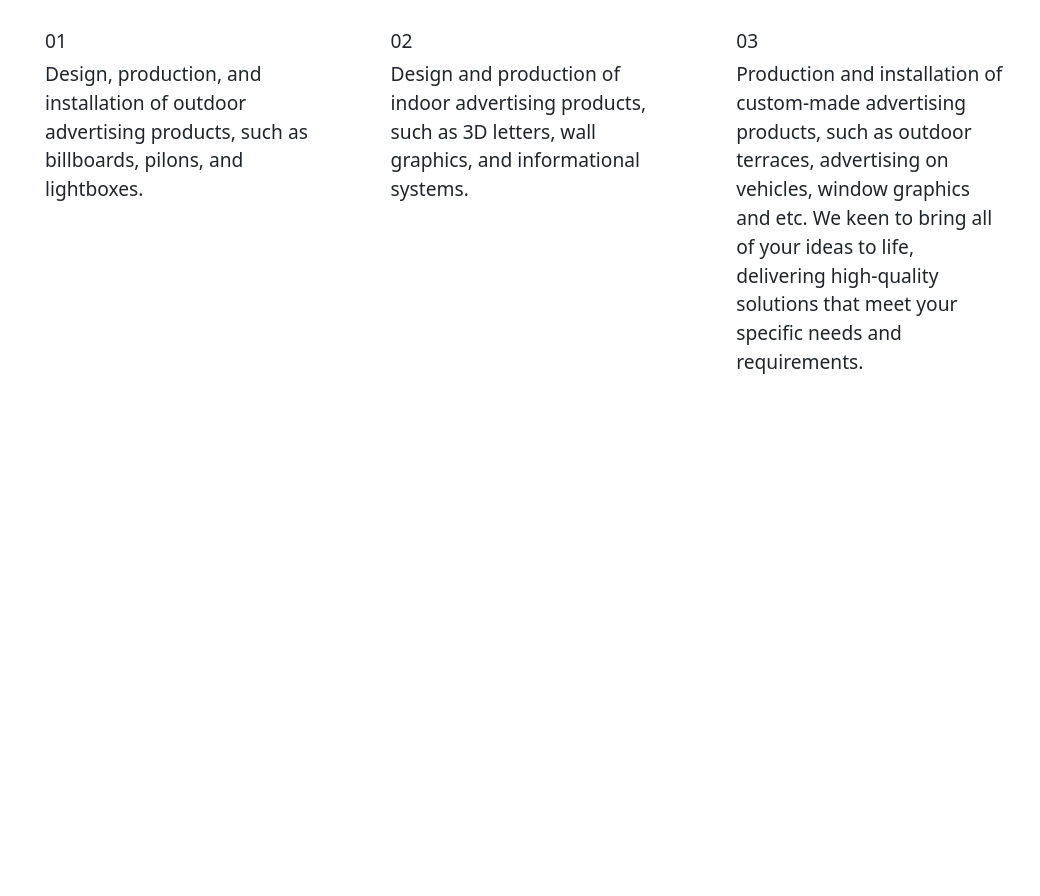
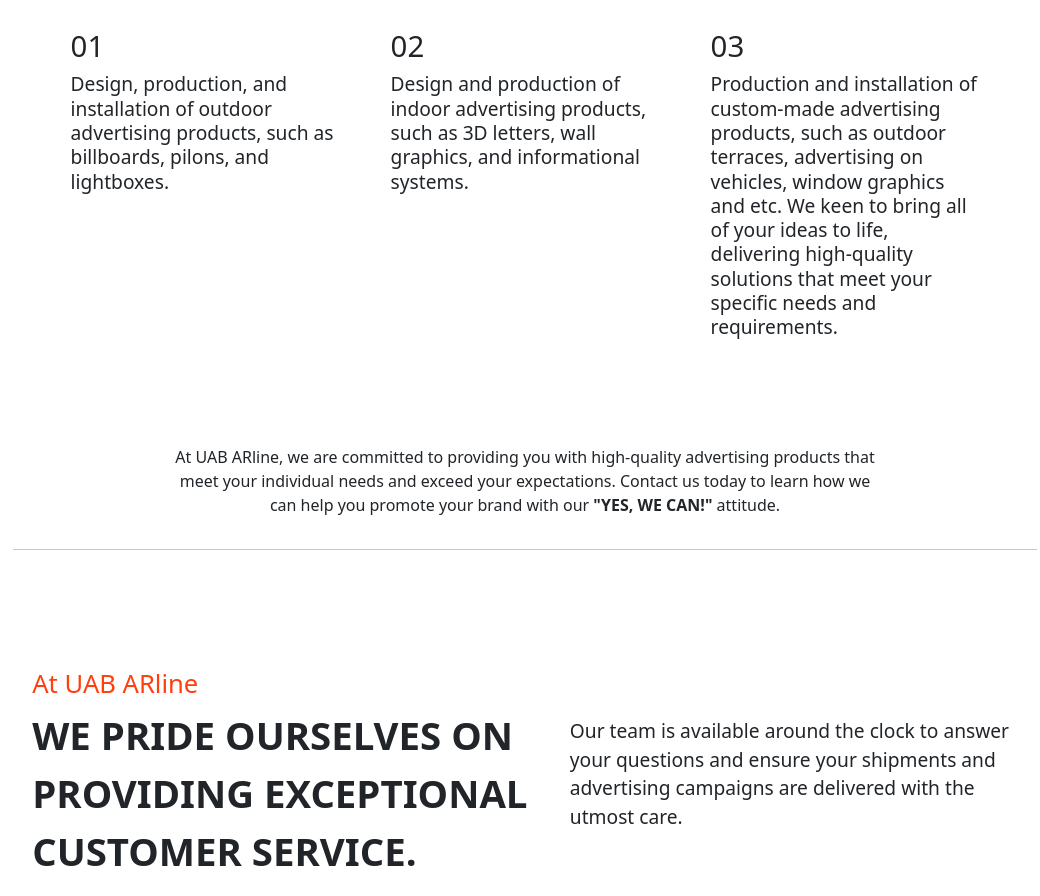
Before and after one commit to Dulal-Ahmed/ParalaxLandignPage, a plain HTML site: page index.html in a window 1280 px wide. Shown: the part 3363-4259 px from the top of the page, without its empty margins (115-1155 px from the left). Before the commit the page ends 3781 px from the top, so only its background shows below. Drawn offline with nearby package versions, Linux system fonts and the light colour scheme.

Commit message:
add some feature

```diff
--- a/index.html
+++ b/index.html
@@ -134,6 +134,24 @@
             custom-made advertising products, such as outdoor terraces, advertising on vehicles, window graphics and etc. We keen to bring all of your ideas to life, delivering high-quality solutions that meet your specific needs and requirements.</p>
          </div>
    </section>
+
+   <!--  Yes we Can Section  -->
+   <section class="weCan">
+         <p>
+           At UAB ARline, we are committed to providing you with high-quality advertising products that meet your individual needs and exceed your expectations. Contact us today to learn how we can help you promote your brand with our <b>"YES, WE CAN!"</b> attitude.
+         </p>
+         <hr>
+   </section>
+
+   <!--  We pride Section -->
+   <section class="wePrideContainer">
+       <div class="prideLeftBox">
+        <h3>At UAB ARline</h3>
+        <p>we pride ourselves on providing exceptional customer service.</p>
+       </div>
+
+       <p class="PridePrgrp">Our team is available around the clock to answer your questions and ensure your shipments and advertising campaigns are delivered with the utmost care.</p>
+   </section>
     <script src="https://cdn.jsdelivr.net/npm/bootstrap@5.3.0-alpha2/dist/js/bootstrap.bundle.min.js" integrity="sha384-qKXV1j0HvMUeCBQ+QVp7JcfGl760yU08IQ+GpUo5hlbpg51QRiuqHAJz8+BrxE/N" crossorigin="anonymous"></script>
   </body>
 </html>
--- a/style.css
+++ b/style.css
@@ -249,7 +249,6 @@ line-height: 1.9vw;}
     width: 100%;
     display: flex;
     justify-content: center;
-    gap: 2vw;
 }
 .ServiceCard .Scard{
     flex: 25%;
@@ -257,8 +256,53 @@ line-height: 1.9vw;}
     padding: 2vw;
 }
 .ServiceCard .Scard h2{
-    font-size: 1.5vw;
+    font-size: 2.3vw;
 }
 .ServiceCard .Scard p{
     font-size: 1.5vw;
+    line-height: 1.9vw;
 }
+
+/* WeCan Section   */
+.weCan{
+    margin-top: 5vw;
+    display: flex;
+    flex-direction: column;
+    justify-content: center;
+    align-items: center;
+}
+.weCan p{
+    width: 55vw;
+    text-align: center;
+}
+.weCan hr{
+ width: 80vw;
+}
+
+/*  WE pride Section */
+.wePrideContainer{
+    margin-top: 8vw;
+    display: flex;
+    justify-content: center;
+    align-items: center;
+    gap: 2vw;
+}
+.prideLeftBox{
+    flex:40vw;
+    max-width: 40%;
+}
+.prideLeftBox h3{
+    color: #FF3F0E;
+    font-size: 2vw;
+    }
+.prideLeftBox p{
+    text-transform: uppercase;
+    font-size: 3vw;
+    font-weight: bolder;
+}
+
+.PridePrgrp{
+ font-size: 1.5vw;
+ width: 35vw;
+ max-width: 35%;
+}
```
